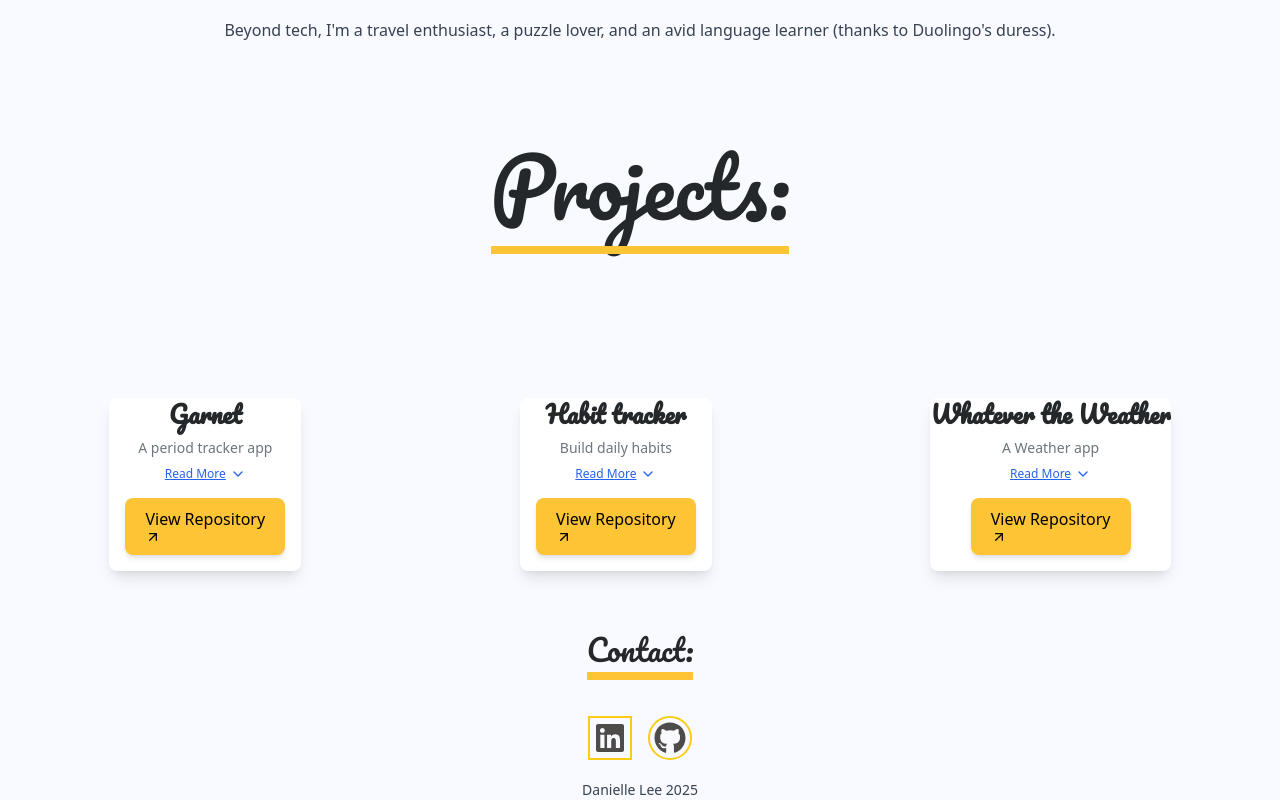
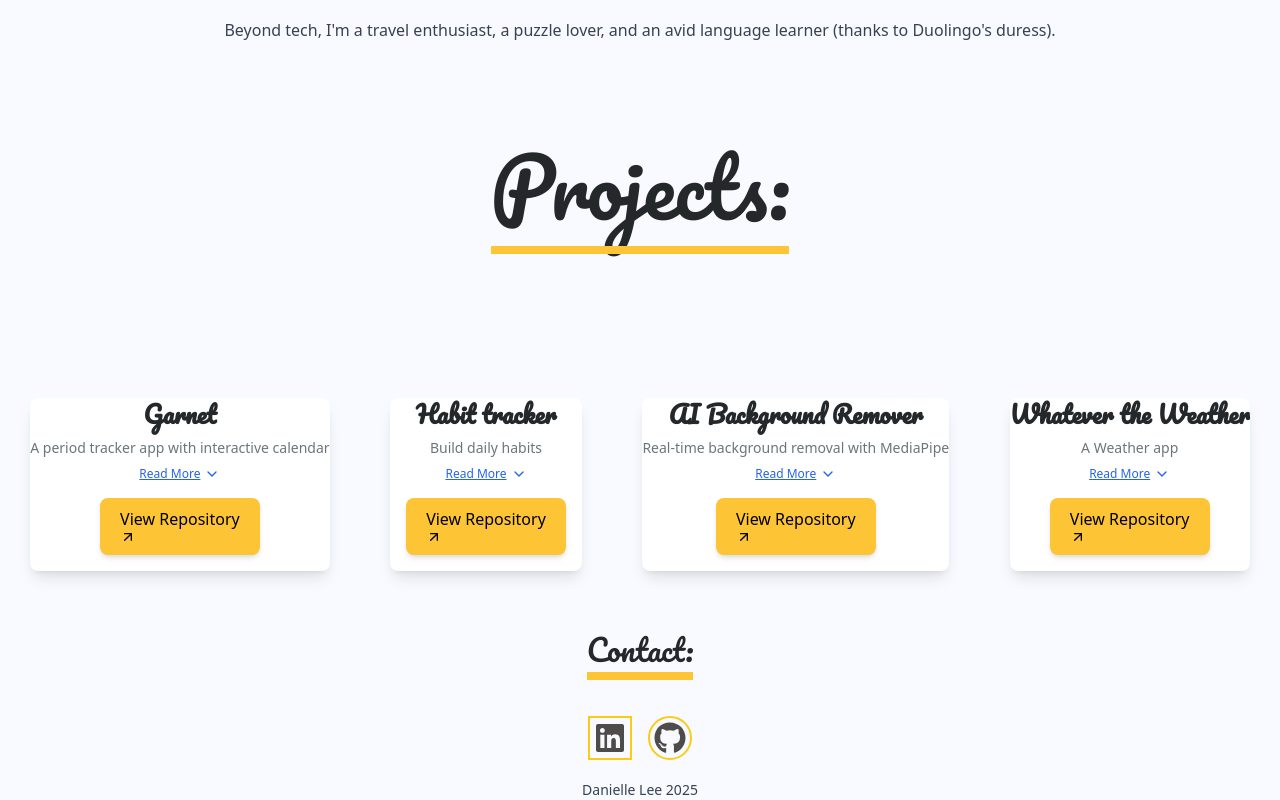
Before and after one commit to Danielle73/Danielle-React-Portfolio, a React (Vite) app in the folder my-portfolio/: page / in a window 1280 px wide. Shown: the part 1139-1939 px from the top of the page. Built offline with nearby package versions, Linux system fonts and the light colour scheme.

Commit message:
fix: refresh and removal of projects completed

```diff
--- a/my-portfolio/src/components/ProjectsGrid.jsx
+++ b/my-portfolio/src/components/ProjectsGrid.jsx
@@ -13,11 +13,11 @@ function ProjectsGrid(){
 
   <ProjectCard
   title="Garnet"
-  description="A period tracker app"
+  description="A period tracker app with interactive calendar"
   details={`
     🧰 Stack: React, TypeScript, Vite, shadcn/ui, Tailwind CSS, React Router.\n
-    📖 Summary: Garnet is a clean, privacy-focused period tracking app that lets users log their menstrual cycle and view their history through an interactive calendar.\n
-    🎯 Purpose: To build a real-world product while improving my skills in React, TypeScript, UI architecture, state management, and routing.\n
+    📖 Summary: Garnet is a period tracking app that lets users log their menstrual cycle and view their history through an interactive calendar.\n
+    🎯 Highlights: To build a real-world product while improving my skills in React, TypeScript, UI architecture, state management, and routing.\n
     🧑‍💻 My Role: Designed the UI, set up the React/TypeScript architecture, implemented calendar logging, built a multi-screen flow (Home → Tracker → History), and structured reusable components.\n
     🚧 Challenge: Handling multi-step period logging (start → end), syncing data across screens, managing date ranges for calendar highlighting, and organizing state to avoid prop-drilling.\n
     ✅ Result: A functioning MVP with a home screen, calendar tracker, date-range highlighting, and a dedicated history screen — ready for future features like insights, predictions, and a backend.
@@ -38,6 +38,37 @@ function ProjectsGrid(){
 
       //imageUrl="src/assets/SimonGame.png"
       repoUrl="https://github.com/Danielle73/habit-tracker"
+    />
+
+  <ProjectCard
+  title="AI Background Remover"
+  description="Real-time background removal with MediaPipe"
+  details={`
+      🧰 Stack: Next.js • React • MediaPipe • TensorFlow.js • Canvas API. \n
+      📖 Summary:
+      Browser-based image processing tool leveraging Google's MediaPipe for real-time background removal. Demonstrates integration of pre-trained ML models for client-side computer vision tasks. \n
+      Built following MediaPipe documentation to understand ML model integration in production web apps. \n
+      🎯 Highlights:
+      • Integrated Google's MediaPipe Selfie Segmentation model for accurate person detection. \n
+      • Implemented Canvas API for pixel-level image processing and composition. \n
+      • Optimized client-side performance for real-time processing without backend dependencies. \n
+    `}
+      repoUrl="https://github.com/Danielle73/mediapipe-background-remover"
+/>
+
+   <ProjectCard
+      title="Whatever the Weather"
+      description="A Weather app"
+      details={`
+        🧰 Stack: JavaScript, HTML, CSS, OpenWeatherMap API\n
+        📖 Summary: A weather dashboard that lets users search for real-time weather data by city.\n
+        🎯 Purpose: Practice working with external APIs, asynchronous JavaScript, and dynamic DOM updates.\n
+        🧑‍💻 My Role: Built the entire app from scratch, including API integration, UI layout, and error handling.\n
+        🚧 Challenge: Handling API errors gracefully (e.g., invalid city names) and displaying fallback states.\n
+        ✅ Result: Created a clean, responsive interface with accurate weather updates and smooth user interactions.`}
+
+      //imageUrl="/src/assets/Mission-Possible.png"
+      repoUrl="https://github.com/Danielle73/Weather_App"
     />
 
     {/* <ProjectCard
@@ -69,20 +100,7 @@ function ProjectsGrid(){
       repoUrl="https://github.com/Danielle73/Mission-Possible"
     />
      */}
-      <ProjectCard
-      title="Whatever the Weather"
-      description="A Weather app"
-      details={`
-        🧰 Stack: JavaScript, HTML, CSS, OpenWeatherMap API\n
-        📖 Summary: A weather dashboard that lets users search for real-time weather data by city.\n
-        🎯 Purpose: Practice working with external APIs, asynchronous JavaScript, and dynamic DOM updates.\n
-        🧑‍💻 My Role: Built the entire app from scratch, including API integration, UI layout, and error handling.\n
-        🚧 Challenge: Handling API errors gracefully (e.g., invalid city names) and displaying fallback states.\n
-        ✅ Result: Created a clean, responsive interface with accurate weather updates and smooth user interactions.`}
 
-      //imageUrl="/src/assets/Mission-Possible.png"
-      repoUrl="https://github.com/Danielle73/Weather_App"
-    />
 
     {/* <ProjectCard
       title="Cook-Nest"
```
